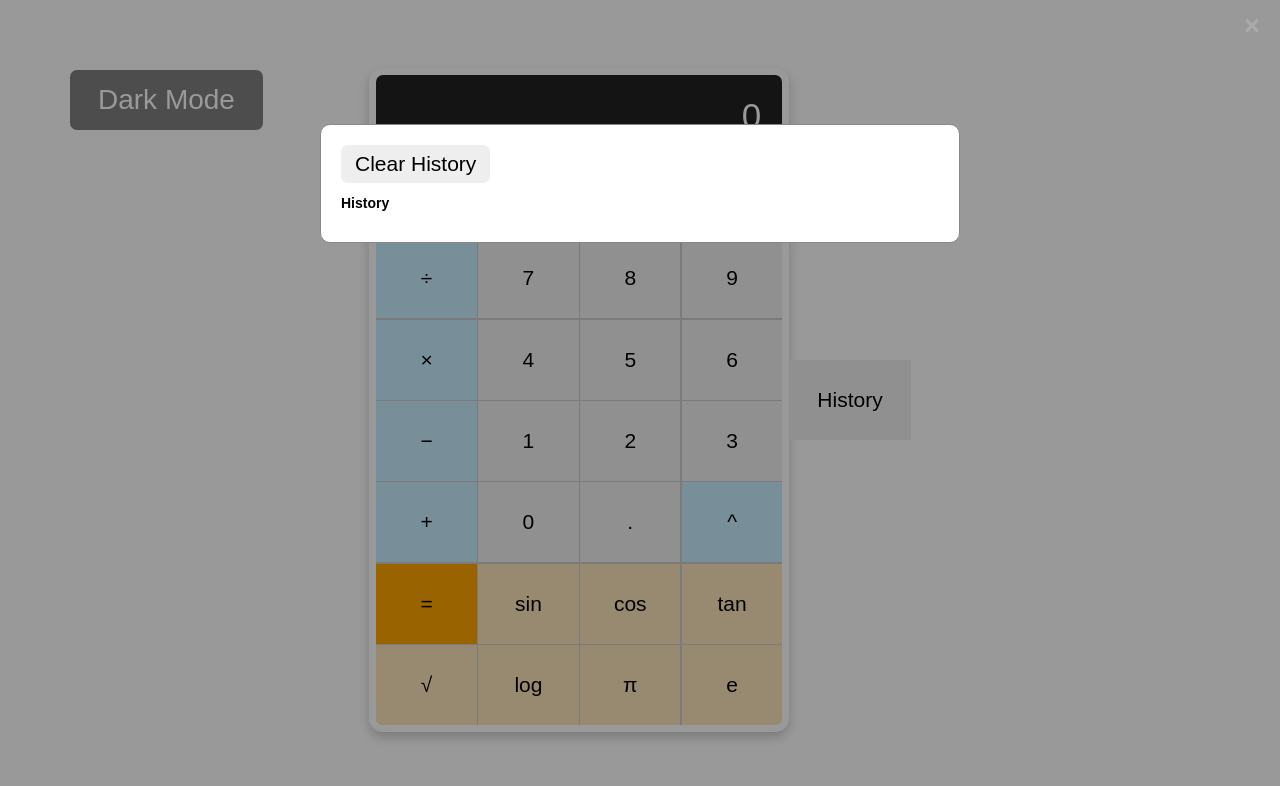
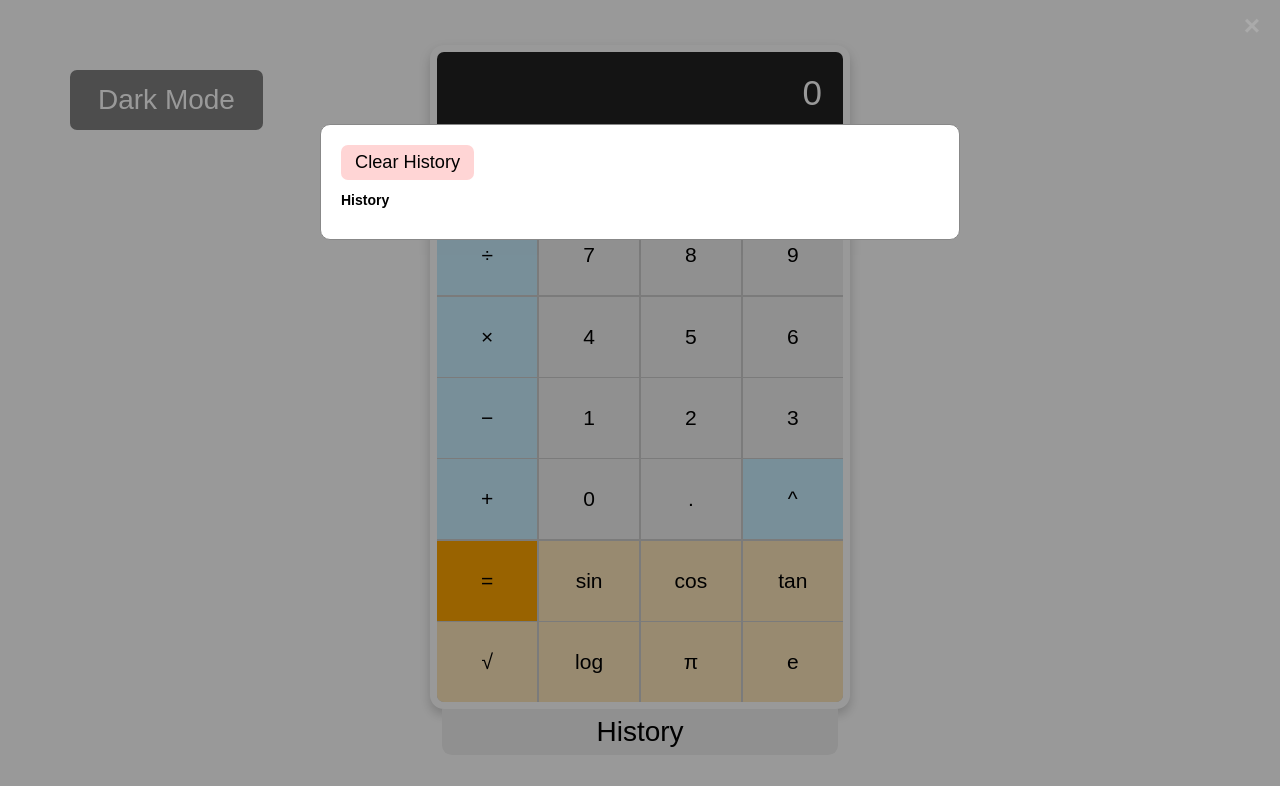
Before and after one commit to VedantPatel-Simform/calculator-ts, a plain HTML site: page js/index.html in a window 1280 px wide. Both pictures are taken after a click on the button "History". Drawn offline with Linux system fonts and the light colour scheme.

Commit message:
style change: history button

```diff
--- a/js/styles.css
+++ b/js/styles.css
@@ -7,6 +7,7 @@ body {
     font-family: Arial, sans-serif;
     background-color: #f5f5f5;
     display: flex;
+    flex-direction: column;
     justify-content: center;
     align-items: center;
     height: 100vh;
@@ -172,10 +173,22 @@ body {
     color: green;
 }
 
+#historyBtn {
+    border: none;
+    border-radius: 0rem 0rem 0.7rem 0.7rem;
+    font-size: 2rem;
+    padding: 0.5rem 11rem;
+}
+
 #clear-history {
-    background: rgb(238, 238, 238);
+    background: rgb(255, 213, 213);
     border: none;
     border-radius: 0.5rem;
-    font-size: 1.5rem;
+    font-size: 1.3rem;
     padding: 0.5rem 1rem;
+    transition: 0.3s ease;
 }
+
+#clear-history:hover {
+    transform: scale(0.90);
+}
```
